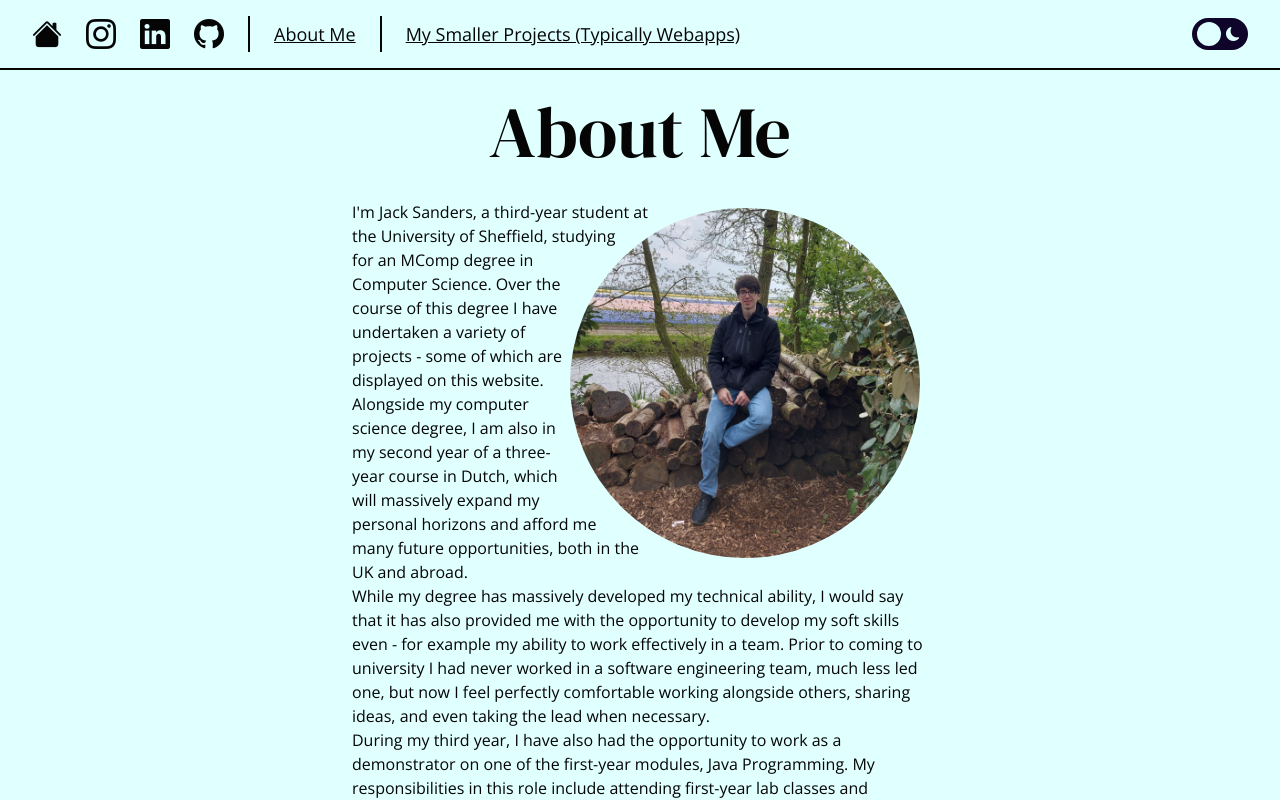
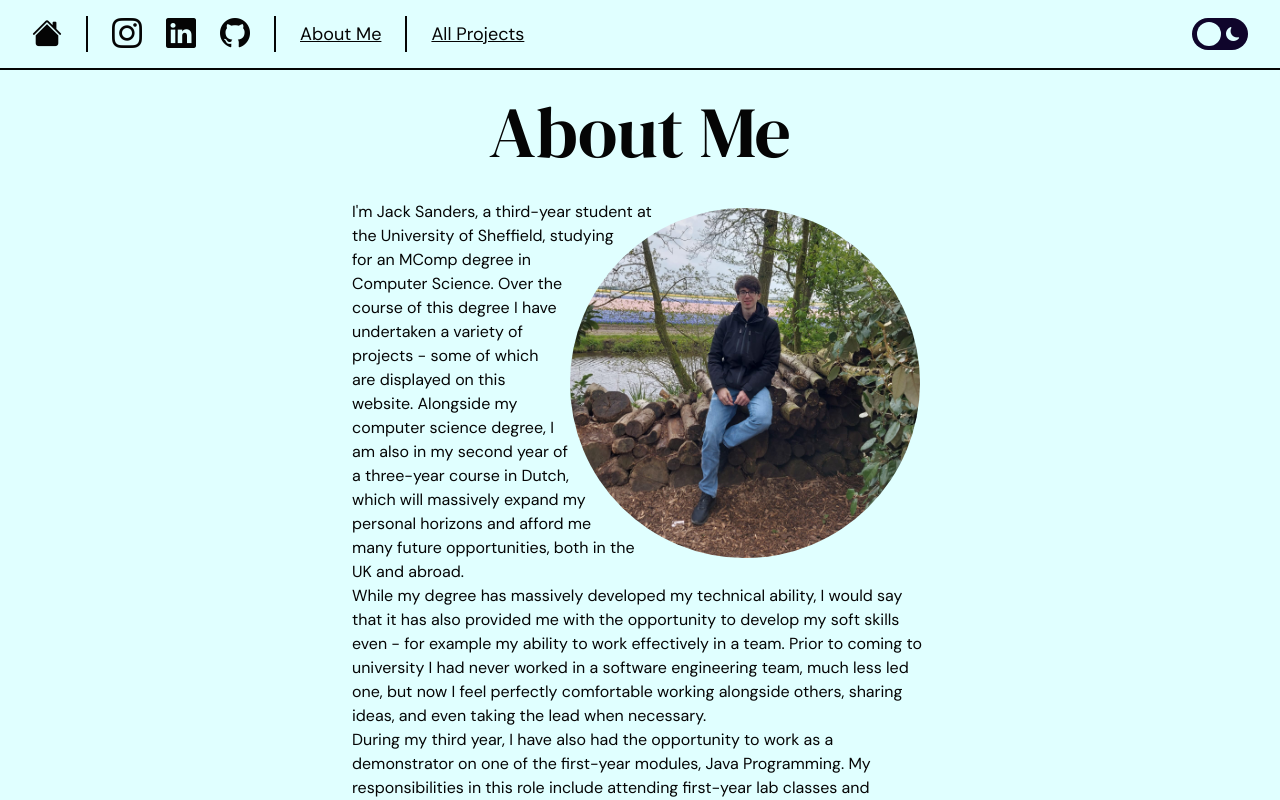
Before and after one commit to jacksanders02/portfolio-site, a Next.js app: page /about-me in a window 1280 px wide. Shown: the top 800 px of the page. Built offline with nearby package versions, Linux system fonts and the light colour scheme.

Commit message:
💄 Changed font + light mode accent colour

```diff
--- a/src/app/fonts.ts
+++ b/src/app/fonts.ts
@@ -2,7 +2,7 @@
  * Helper constants for fonts
  */
 
-import { Open_Sans, DM_Serif_Display, Courier_Prime } from "next/font/google";
+import { DM_Serif_Display, Courier_Prime, DM_Sans } from "next/font/google";
 import { NextFont } from "next/dist/compiled/@next/font";
 
 export const fontSerif: NextFont = DM_Serif_Display({
@@ -11,7 +11,7 @@ export const fontSerif: NextFont = DM_Serif_Display({
   fallback: ["serif"]
 });
 
-export const fontSans: NextFont = Open_Sans({
+export const fontSans: NextFont = DM_Sans({
   subsets: ["latin"],
   weight: ["400"],
   fallback: ["sans-serif"]
--- a/src/components/Socials.tsx
+++ b/src/components/Socials.tsx
@@ -92,7 +92,7 @@ export default function Socials(): React.ReactElement {
               className={`hover-link dark:hover-link-dark text-lg underline text-center`}
               href={`/other`}
             >
-              My Smaller Projects (Typically Webapps)
+              All Projects
             </a>
           </motion.div>
         </motion.div>
@@ -103,6 +103,11 @@ export default function Socials(): React.ReactElement {
           href={'/'}
           key={`Home`}
           aria-label={`Link to this website's homepage`}
+        />
+
+        <div
+          className={`self-stretch border-r-2 border-on-background
+                      dark:border-on-background-dark`}
         />
 
         <SocialLinks />
@@ -127,7 +132,7 @@ export default function Socials(): React.ReactElement {
           className={`hover-link dark:hover-link-dark text-lg underline`}
           href={`/other`}
         >
-          My Smaller Projects (Typically Webapps)
+          All Projects
         </a>
       </MediaQuery>
     </div>
--- a/tailwind.config.js
+++ b/tailwind.config.js
@@ -29,7 +29,7 @@ module.exports = {
           dark: "#383838",
         },
         accent: {
-          DEFAULT: "#fc7afc",
+          DEFAULT: "#FFB5F8",
           dark: "#CE6FC4",
         },
       },
```
